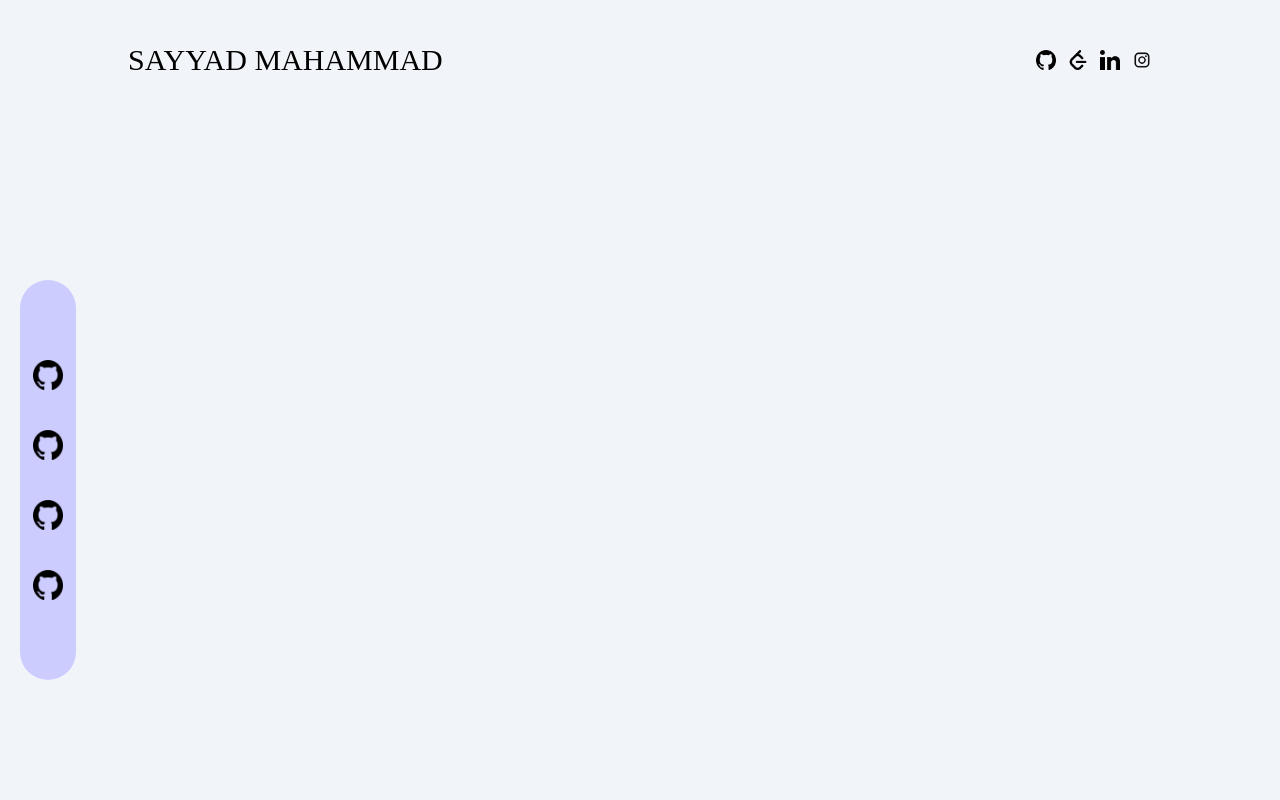
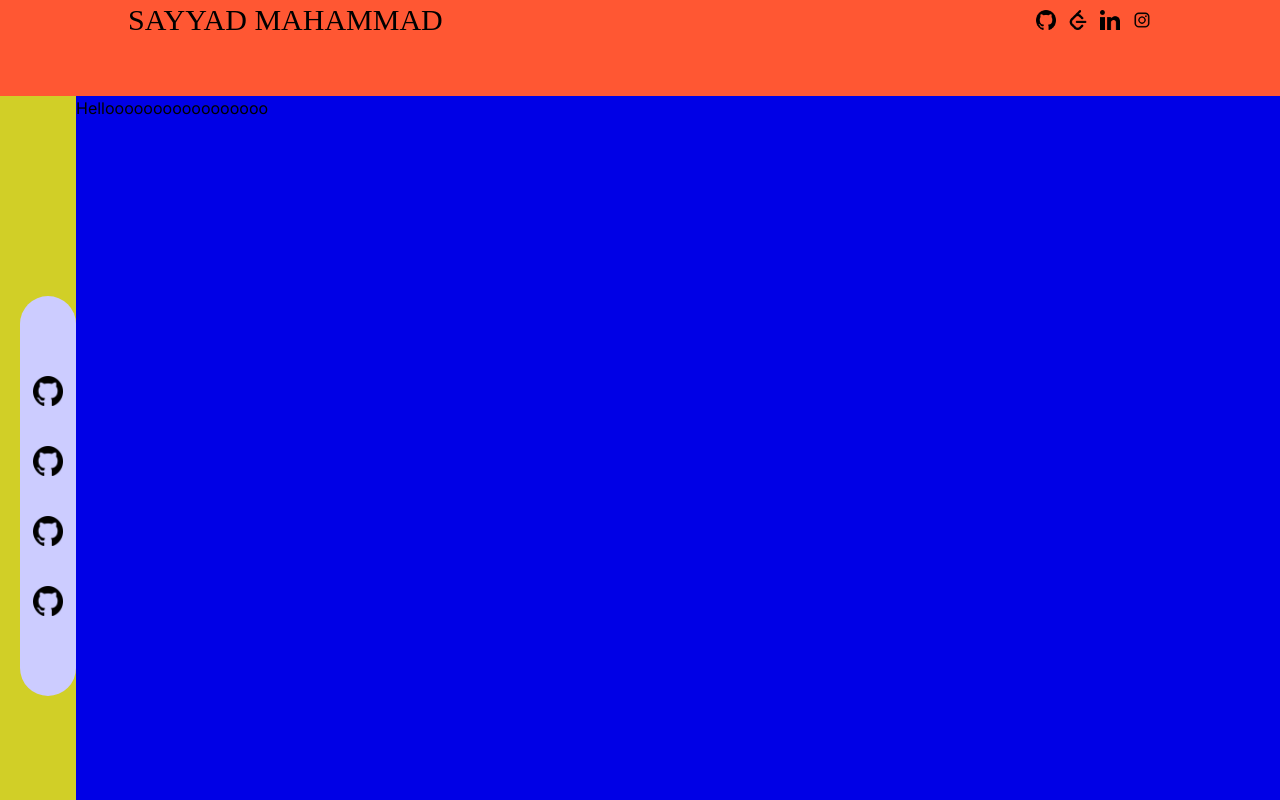
Before and after one commit to sayyadmd/sayyadmahammad, a Next.js app: page / in a window 1280 px wide. Built offline with nearby package versions, Linux system fonts and the light colour scheme.

Commit message:
layout fixes

```diff
--- a/app/page.js
+++ b/app/page.js
@@ -1,5 +1,5 @@
 "use client";
-export default function Home() {
+export default function Page() {
   return (
     <main className="w-full h-full bg-[#0000e6] ">
       <h1>Hellooooooooooooooooo</h1>
--- a/components/layout/Layout.js
+++ b/components/layout/Layout.js
@@ -2,9 +2,15 @@ import { TopBar, LeftSideBar } from "./index";
 export default function Layout({ children }) {
   return (
     <div className=" w-screen h-screen sm:h-dvh bg-slate-100 overflow-hidden">
-      <TopBar />
-      <LeftSideBar />
-      {children}
+      <div className="w-full h-24 bg-[#ff5733] ">
+        <TopBar />
+      </div>
+      <div className="flex w-full h-full">
+        <div className="w-20 bg-[#d1cf27] ">
+          <LeftSideBar />
+        </div>
+        <div className="w-full">{children}</div>
+      </div>
     </div>
   );
 }
--- a/components/layout/components/TopBar.js
+++ b/components/layout/components/TopBar.js
@@ -1,7 +1,7 @@
 import { socialAssets } from "@/constants";
 export default function TopBar() {
   return (
-    <div className="w-full h-10 mt-10 flex items-center justify-between  px-[10%]   ">
+    <div className="w-full h-10 my-auto flex items-center justify-between  px-[10%]">
       {/* <h1 className="font-['lobster'] text-3xl ">SAYYAD MAHAMMAD</h1> */}
       <h1 className="font-['lobster'] text-3xl ">SAYYAD MAHAMMAD</h1>
       <div className="flex items-center gap-3 ">
```
